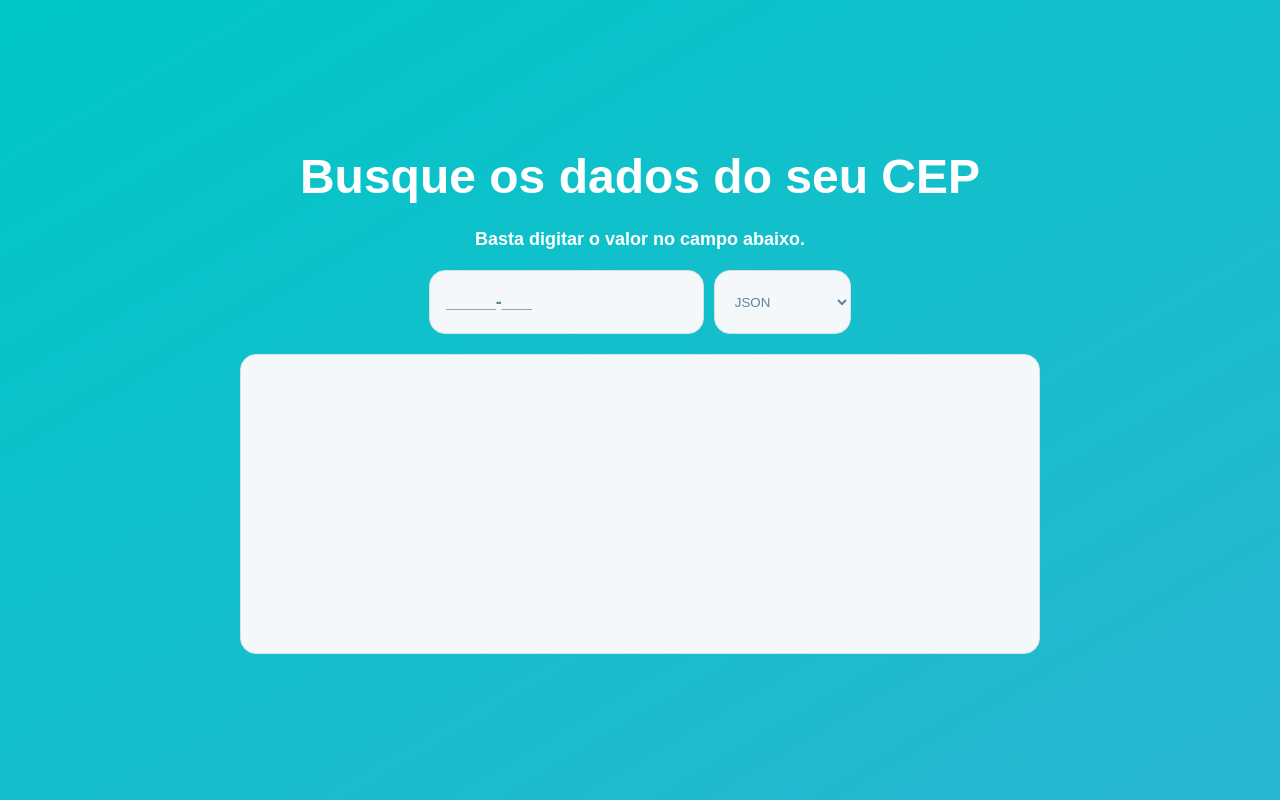
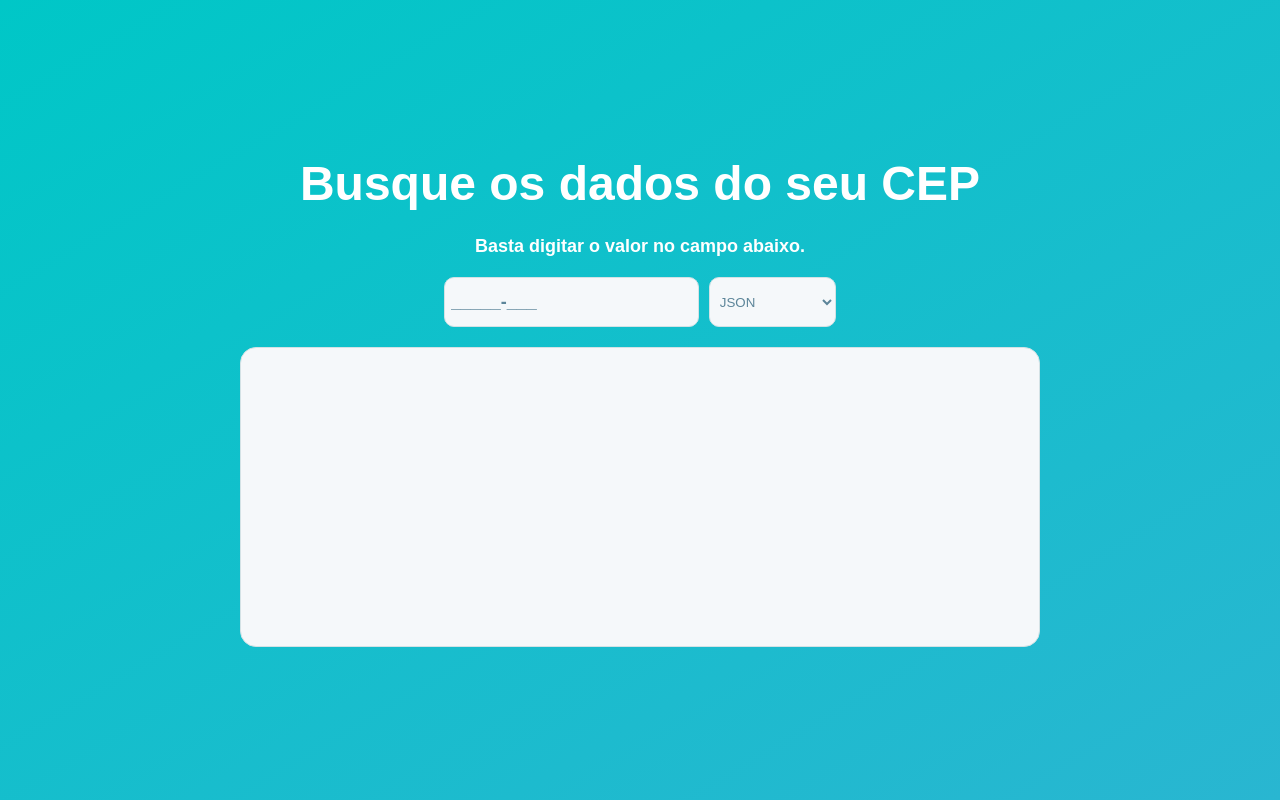
Before and after one commit to dougcarvalho92/viacep-design, a React (Create React App) app: page / in a window 1280 px wide. Built offline with nearby package versions, Linux system fonts and the light colour scheme.

Commit message:
fix border-radius and padding

```diff
--- a/src/pages/Home/styles.ts
+++ b/src/pages/Home/styles.ts
@@ -53,16 +53,19 @@ export const SearchContainer = styled.div`
   grid-gap: 10px;
   input,
   select {
-    background: #f5f8fa;
-    border: 1px solid #d3e2e5;
+    background: rgb(245, 248, 250);
+    border: 1px solid rgb(211, 226, 229);
     outline: none;
-    color: #5c8599;
-    height: 64px;
-    padding: 0 16px;
-    border-radius: 16px;
+    color: rgb(92, 133, 153);
+    height: 50px;
+    padding: 0px 6px;
+    border-radius: 10px;
     width: 100%;
   }
 `;
+
+
+
 export const Location = styled.pre`
   position: relative;
   margin-top: 20px;
```
